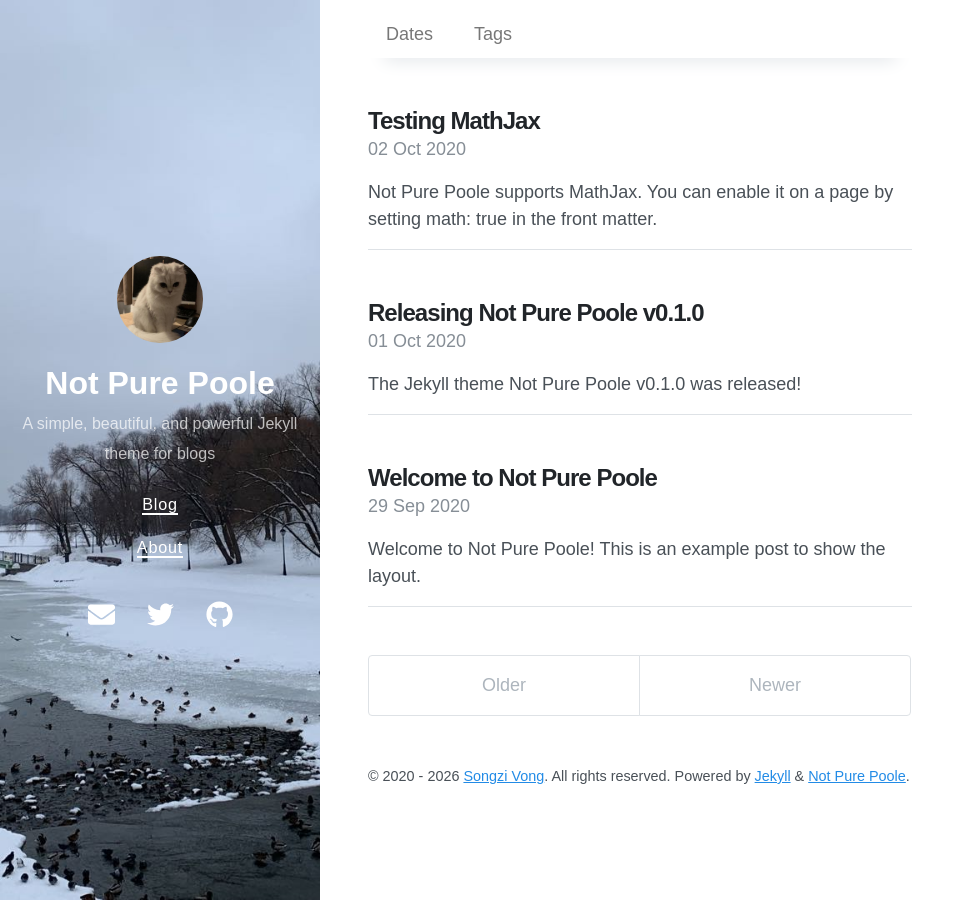
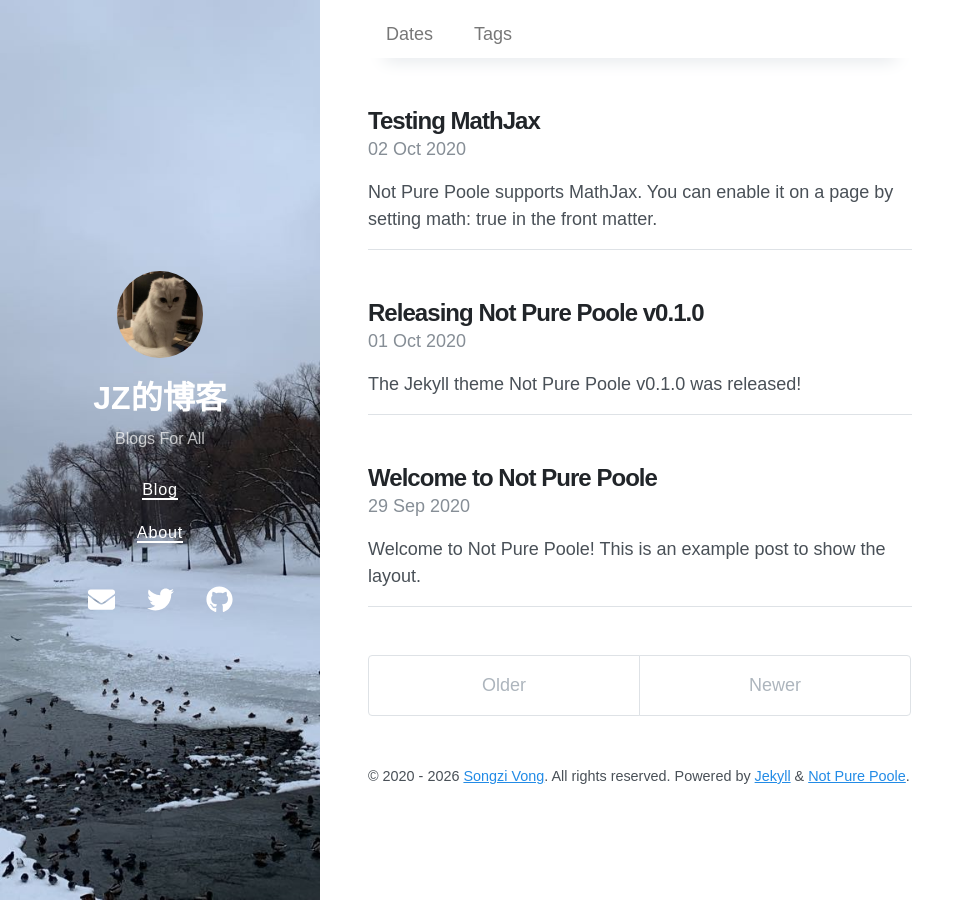
Before and after one commit to tridentpiggy/tridentpiggy.github.io, a Jekyll site: the page built from index.html, in a window 1280 px wide. Shown: the whole page, without its empty margins (0-975 px from the left). Built offline with Jekyll 4.4.1, drawn with Linux system fonts in a browser that asks for light colours; nearby versions of some CDN libraries; the list of posts is cut into pages by our own code.

Commit message:
Update _config.yml

```diff
--- a/_config.yml
+++ b/_config.yml
@@ -1,6 +1,6 @@
 # Setup
-title: Not Pure Poole
-description: A simple, beautiful, and powerful Jekyll theme for blogs
+title: JZ的博客
+description: Blogs For All
 url: https://vszhub.github.io
 avatar: /avatar.jpeg
 paginate: 5
```
